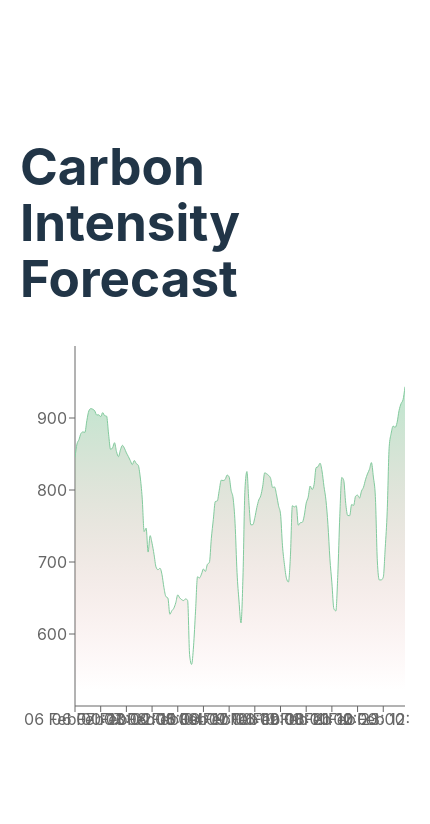
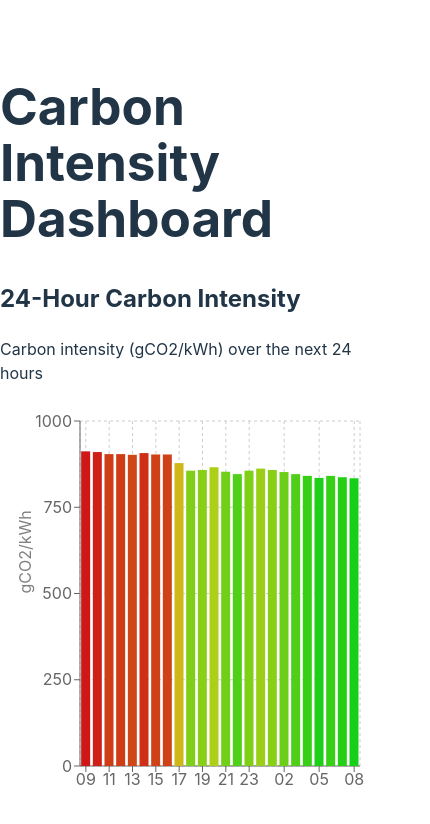
Before and after one commit to alexkozhura/eco-charger-frontend, a React (Vite) app: page / in a window 390 px wide. Shown: the top 824 px of the page, 430 px wide, since content can reach past the window. Built offline with nearby package versions, Linux system fonts and the light colour scheme.

Commit message:
feat: implement carbon intensity chart
- Add responsive chart component using Recharts
- Create reusable card components
- Add color gradient utils
- Configure React 18 for Recharts compatibility
- Update documentation with v0.dev learnings

```diff
--- a/src/App.tsx
+++ b/src/App.tsx
@@ -1,31 +1,10 @@
-import { useEffect, useState } from 'react';
-import { ForecastResponse } from './types/forecast';
-import { getForecast } from './services/forecastService';
-import { CarbonTimeline } from './components/CarbonTimeline';
-
-const styles = {
-  container: {
-    flex: 1,
-    padding: 20,
-    maxWidth: 1200,
-    alignSelf: 'center',
-    width: '100%',
-  }
-};
+import CarbonIntensityChart from './components/CarbonIntensityChart';
 
 function App() {
-  const [data, setData] = useState<ForecastResponse | null>(null);
-
-  useEffect(() => {
-    getForecast().then(setData);
-  }, []);
-
-  if (!data) return <div>Loading...</div>;
-
   return (
-    <div style={styles.container}>
-      <h1>Carbon Intensity Forecast</h1>
-      <CarbonTimeline data={data.forecast} />
+    <div className="container mx-auto p-4">
+      <h1 className="text-2xl font-bold mb-4">Carbon Intensity Dashboard</h1>
+      <CarbonIntensityChart />
     </div>
   );
 }
--- /dev/null
+++ b/src/components/CarbonIntensityChart.tsx
@@ -0,0 +1,88 @@
+"use client"
+
+import { useState, useMemo } from "react"
+import { BarChart, Bar, XAxis, YAxis, CartesianGrid, ResponsiveContainer } from "recharts"
+import { Card, CardContent, CardDescription, CardHeader, CardTitle } from "./ui/card"
+import { getColor } from "../utils/colorGradient"
+import mockForecast from "../mocks/forecast.json"
+
+interface IntensityData {
+  timestamp: string
+  carbon_intensity: number
+}
+
+interface ChartData {
+  time: string
+  intensity: number
+}
+
+interface CustomBarProps {
+  x?: number
+  y?: number
+  width?: number
+  height?: number
+  intensity: number
+  minIntensity: number
+  maxIntensity: number
+}
+
+interface TooltipProps {
+  active?: boolean
+  payload?: Array<{ value: number }>
+  label?: string
+}
+
+const transformData = (rawData: IntensityData[]): ChartData[] => {
+  const now = new Date()
+  return rawData
+    .filter(d => new Date(d.timestamp) >= now)
+    .slice(0, 24)
+    .map(d => ({
+      time: new Date(d.timestamp).toLocaleTimeString('en-US', { hour: '2-digit', hour12: false }),
+      intensity: Math.round(d.carbon_intensity)
+    }))
+}
+
+export default function CarbonIntensityChart() {
+  const [data] = useState(() => transformData(mockForecast.forecast))
+
+  const { minIntensity, maxIntensity } = useMemo(() => {
+    const intensities = data.map((d) => d.intensity)
+    return {
+      minIntensity: Math.min(...intensities),
+      maxIntensity: Math.max(...intensities),
+    }
+  }, [data])
+
+  return (
+    <Card className="w-full max-w-4xl mx-auto">
+      <CardHeader>
+        <CardTitle>24-Hour Carbon Intensity</CardTitle>
+        <CardDescription>Carbon intensity (gCO2/kWh) over the next 24 hours</CardDescription>
+      </CardHeader>
+      <CardContent>
+        <div style={{ width: '100%', height: 400 }}>
+          <ResponsiveContainer width="100%" height="100%">
+            <BarChart data={data} margin={{ top: 20, right: 30, left: 20, bottom: 5 }}>
+              <CartesianGrid strokeDasharray="3 3" />
+              <XAxis dataKey="time" />
+              <YAxis label={{ value: "gCO2/kWh", angle: -90, position: "insideLeft" }} />
+              <Bar
+                dataKey="intensity"
+                shape={(props: CustomBarProps) => (
+                  <CustomBar {...props} minIntensity={minIntensity} maxIntensity={maxIntensity} />
+                )}
+              />
+            </BarChart>
+          </ResponsiveContainer>
+        </div>
+      </CardContent>
+    </Card>
+  )
+}
+
+const CustomBar = (props: CustomBarProps) => {
+  const { x = 0, y = 0, width = 0, height = 0, intensity, minIntensity, maxIntensity } = props
+  const fill = getColor(intensity, minIntensity, maxIntensity)
+  return <rect x={x} y={y} width={width} height={height} fill={fill} />
+}
--- /dev/null
+++ b/src/components/ui/card.tsx
@@ -0,0 +1,28 @@
+interface CardProps {
+  className?: string
+  children: React.ReactNode
+}
+
+export function Card({ className = '', children }: CardProps) {
+  return (
+    <div className={`bg-white rounded-lg shadow-lg p-6 ${className}`}>
+      {children}
+    </div>
+  )
+}
+
+export function CardHeader({ children }: { children: React.ReactNode }) {
+  return <div className="mb-4">{children}</div>
+}
+
+export function CardTitle({ children }: { children: React.ReactNode }) {
+  return <h2 className="text-xl font-bold">{children}</h2>
+}
+
+export function CardDescription({ children }: { children: React.ReactNode }) {
+  return <p className="text-gray-600">{children}</p>
+}
+
+export function CardContent({ children }: { children: React.ReactNode }) {
+  return <div>{children}</div>
+}
--- /dev/null
+++ b/src/utils/colorGradient.ts
@@ -0,0 +1,5 @@
+export function getColor(value: number, min: number, max: number): string {
+  const ratio = (value - min) / (max - min)
+  const hue = ((1 - ratio) * 120).toString(10)
+  return `hsl(${hue}, 80%, 45%)`  // Adjusted saturation and lightness for better visibility
+}
```
Also changed, not shown: package.json (+14 -2 lines), 1 other file (tests, documents, lock files or other folders).
